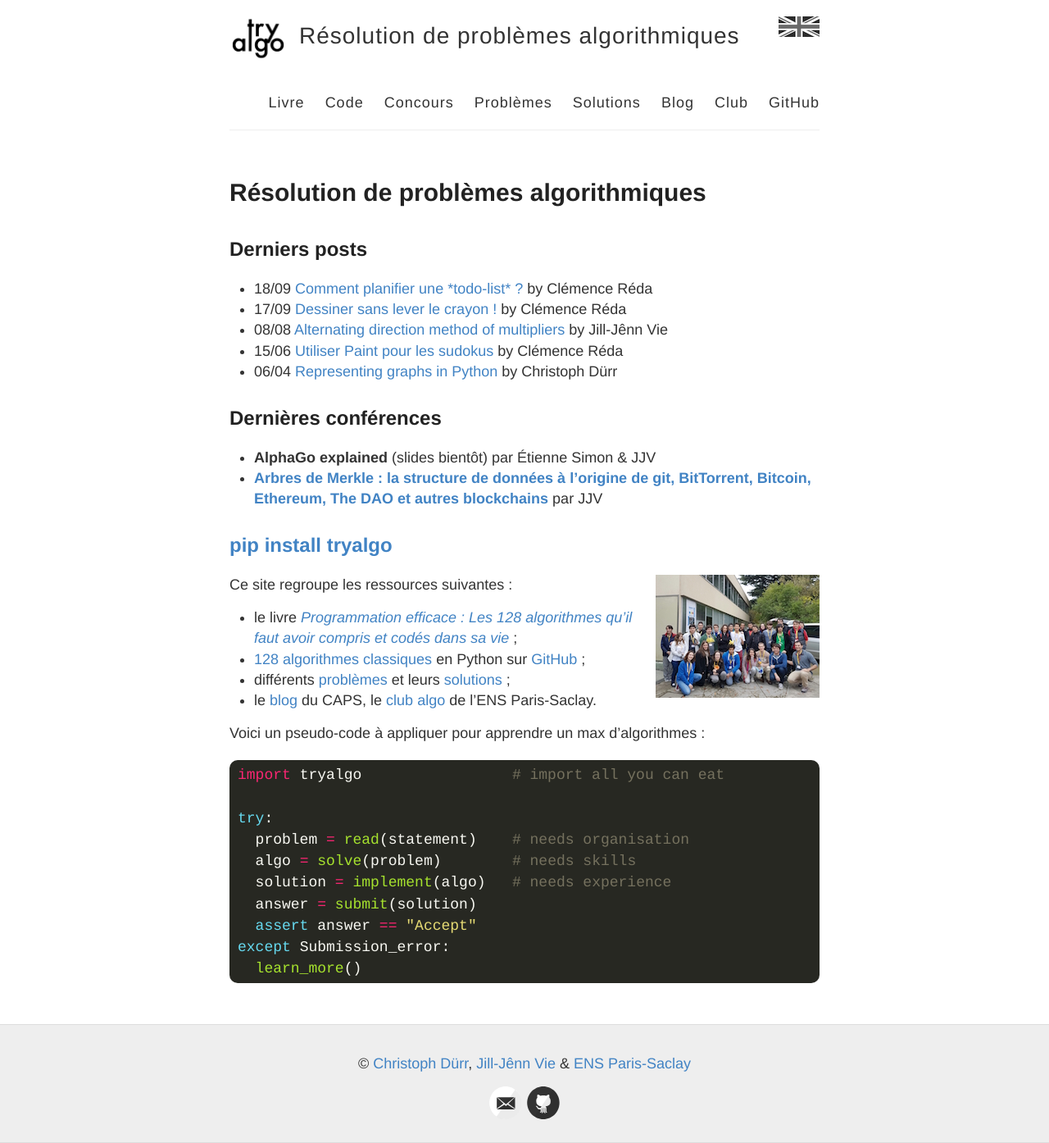
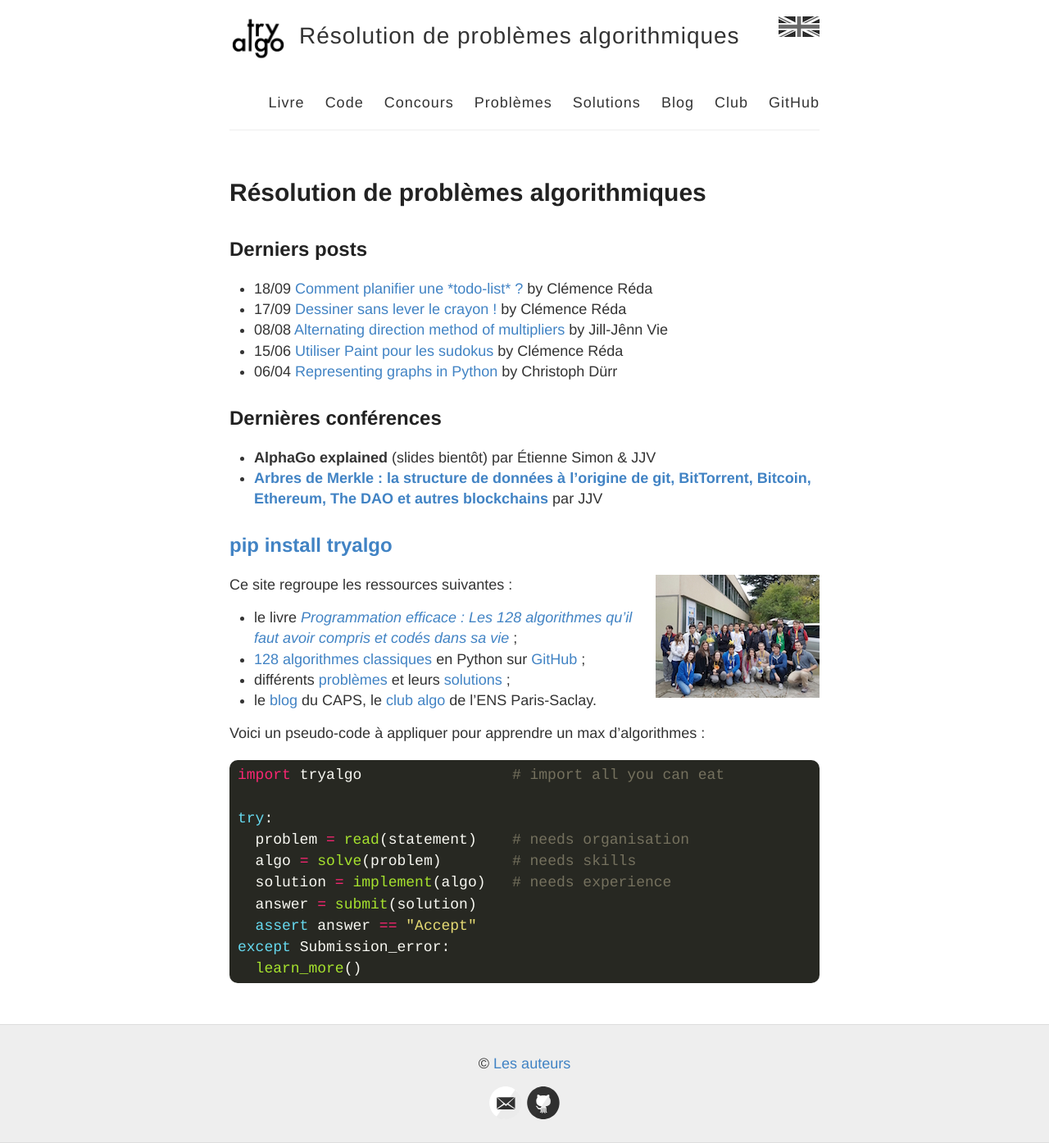
Before and after one commit to jilljenn/tryalgo.org, a Jekyll site: the page built from index.md, in a window 1280 px wide. Shown: the whole page at 82% size. Built offline with Jekyll 4.4.1, drawn with Linux system fonts in a browser that asks for light colours; nearby versions of some CDN libraries; the list of posts is cut into pages by our own code.

Commit message:
les auteurs

```diff
--- a/_layouts/default.html
+++ b/_layouts/default.html
@@ -14,7 +14,7 @@
     <div class="wrapper-footer">
       <div class="container">
         <footer class="footer">
-          <p>&copy; <a href="/book/#propos-des-auteurs">Christoph Dürr</a>, <a href="/book/#propos-des-auteurs">Jill-Jênn Vie</a> &amp; <a href="/club/">ENS Paris-Saclay</a></p>
+          <p>&copy; <a href="https://github.com/jilljenn/tryalgo.org/graphs/contributors">Les auteurs</a></p>
           {% include svg-icons.html %}
         </footer>
       </div>
```
Also changed, not shown: en/_posts/2017-06-29-le-compte-est-bon.md (+1 -1 lines).
